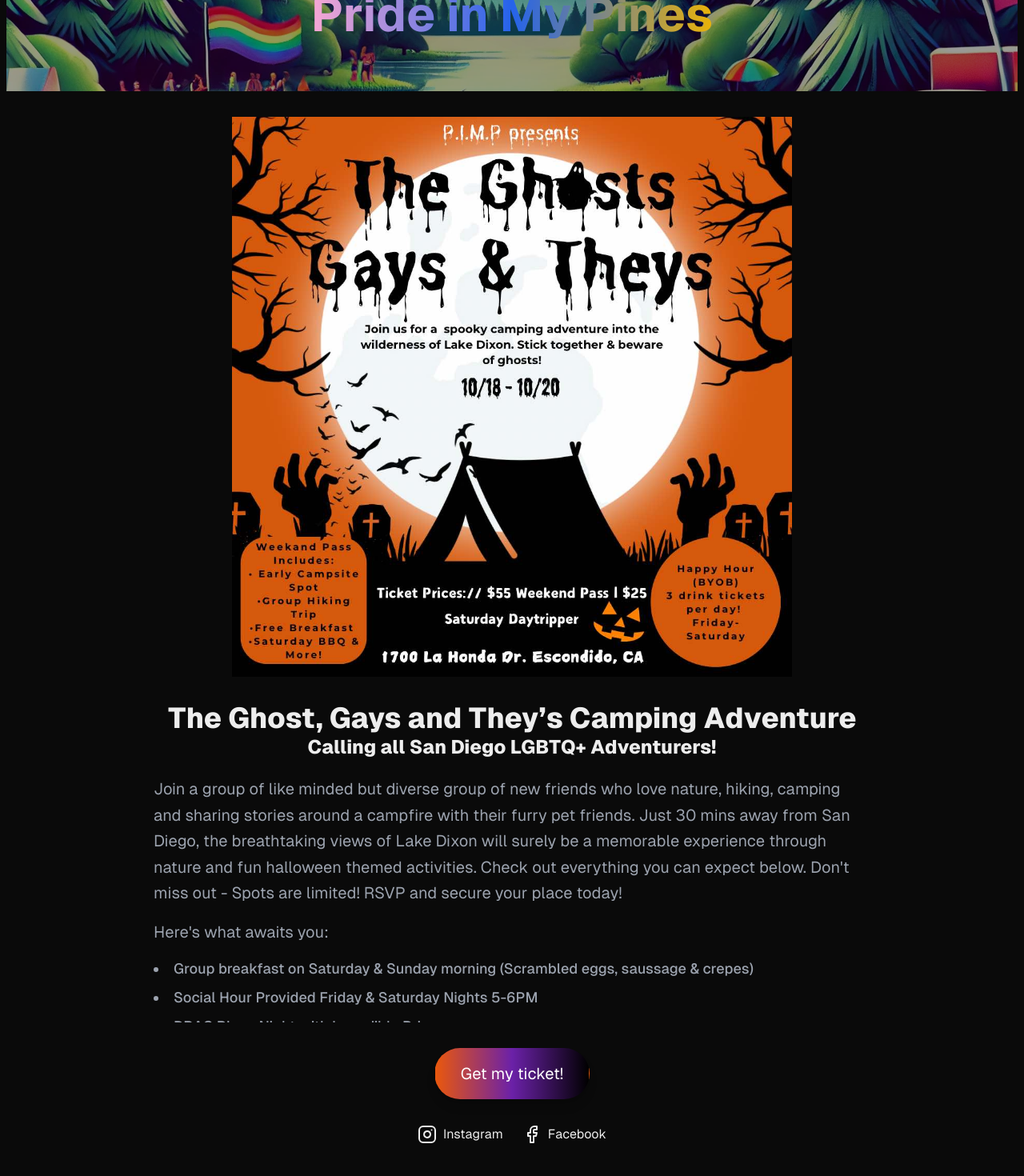
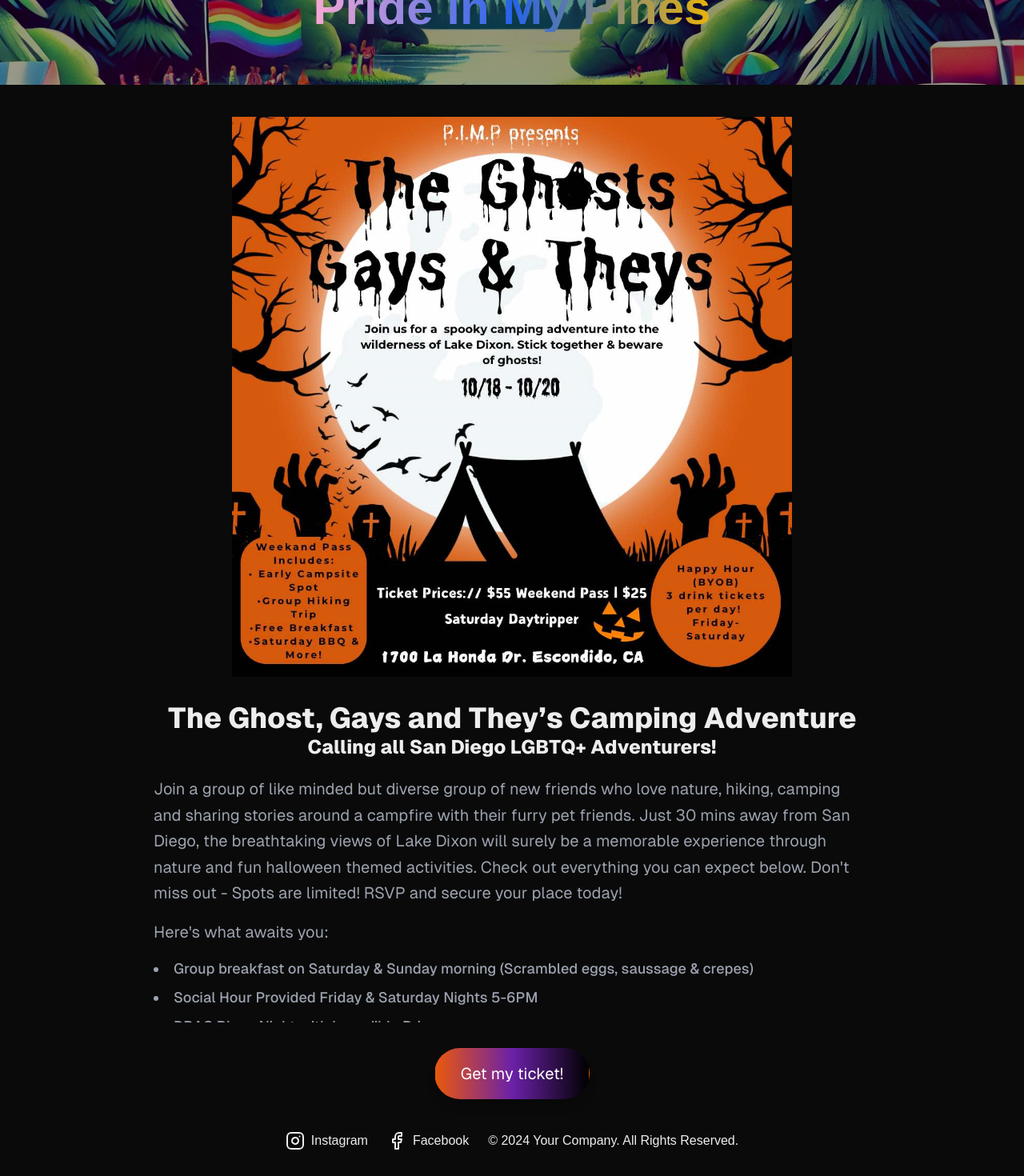
Before and after one commit to lexfm/pride-in-my-pines, a Next.js app: page / in a window 1280 px wide. Shown: the part 86-1556 px from the top of the page at 80% size. After the commit the page ends 1524 px from the top, so only its background shows below. Built offline with nearby package versions, Linux system fonts and the light colour scheme.

Commit message:
Reshaping pages layout

```diff
--- /dev/null
+++ b/app/components/footer.tsx
@@ -0,0 +1,32 @@
+// components/Footer.tsx
+import { Facebook, Instagram } from 'lucide-react'
+
+const Footer = () => {
+    return (
+        <footer className="row-start-3 flex gap-6 flex-wrap items-center justify-center">
+
+            <a
+                className="flex items-center gap-2 hover:underline hover:underline-offset-4"
+                href="https://www.instagram.com/prideinmypines/"
+                target="_blank"
+                rel="noopener noreferrer"
+            >
+                <Instagram />
+                Instagram
+            </a>
+            <a
+                className="flex items-center gap-2 hover:underline hover:underline-offset-4"
+                href="https://www.facebook.com/prideinmypines"
+                target="_blank"
+                rel="noopener noreferrer"
+            >
+                <Facebook />
+                Facebook
+            </a>
+            <p>© 2024 Your Company. All Rights Reserved.</p>
+
+        </footer>
+    );
+};
+
+export default Footer;
--- /dev/null
+++ b/app/components/header.tsx
@@ -0,0 +1,13 @@
+// components/Header.tsx
+const Header = () => {
+    return (
+        <header className="relative flex items-center justify-center  min-h-48 max-h-48 md:max-h-64 lg:max-h-32 pimp-bg overflow-hidden">
+        <div className="absolute inset-0 bg-black bg-opacity-40"></div> {/* Slight overlay */}
+        <h1 className="relative text-4xl sm:text-5xl md:text-6xl font-bold text-transparent bg-clip-text bg-gradient-to-r from-pink-300 via-blue-600 to-yellow-500 drop-shadow-2xl text-center">
+          Pride in My Pines
+        </h1>
+      </header>
+    );
+  };
+
+  export default Header;
--- a/app/layout.tsx
+++ b/app/layout.tsx
@@ -1,6 +1,8 @@
 import type { Metadata } from "next";
 import localFont from "next/font/local";
 import "./globals.css";
+import Header from "./components/header";
+import Footer from "./components/footer";
 
 const geistSans = localFont({
   src: "./fonts/GeistVF.woff",
@@ -28,7 +30,9 @@ export default function RootLayout({
       <body
         className={`${geistSans.variable} ${geistMono.variable} antialiased`}
       >
+        <Header/>
         {children}
+        <Footer/>
       </body>
     </html>
   );
--- a/app/page.tsx
+++ b/app/page.tsx
@@ -2,7 +2,7 @@
 /* eslint-disable @typescript-eslint/no-explicit-any */
 
 import Image from "next/image";
-import { Facebook, Instagram } from 'lucide-react'
+import Link from 'next/link';
 
 declare global {
   namespace JSX {
@@ -18,12 +18,7 @@ export default function Home() {
       <script async
         src="https://js.stripe.com/v3/buy-button.js">
       </script>
-      <header className="relative flex items-center justify-center  min-h-48 max-h-48 md:max-h-64 lg:max-h-32 pimp-bg overflow-hidden">
-        <div className="absolute inset-0 bg-black bg-opacity-40"></div> {/* Slight overlay */}
-        <h1 className="relative text-4xl sm:text-5xl md:text-6xl font-bold text-transparent bg-clip-text bg-gradient-to-r from-pink-300 via-blue-600 to-yellow-500 drop-shadow-2xl text-center">
-          Pride in My Pines
-        </h1>
-      </header>
+
       <main className="flex flex-col gap-8 row-start-2 items-center items-start">
 
 
@@ -110,11 +105,6 @@ export default function Home() {
                 <b>Need camping gear? </b> We have a network of generous campers willing to share! Just DM us to connect.
               </p>
 
-              <p>
-                <b>NThis is your chance to escape the ordinary and embrace an extraordinary adventure. RSVP now and secure your spot!
-                </b>
-              </p>
-
               <p><b>This is your chance to escape the ordinary and embrace an extraordinary adventure. RSVP now and secure your spot!</b></p>
               <p><b>Ghost Gays and Days - Hosted by P.I.M.P - Pride In My Pines</b></p>
               <p>ADD to we travel if possible the following</p>
@@ -126,45 +116,23 @@ export default function Home() {
           </div>
         </section>
         <div className="flex gap-6 items-center justify-center flex-wrap">
-          <a
+          <Link
             className="rounded-full border border-solid border-transparent transition-colors flex items-center justify-center
                bg-gradient-to-r from-orange-600 via-purple-800 to-black
                text-white dark:text-orange-500
                gap-2 hover:bg-gradient-to-r hover:from-purple-800 hover:via-black hover:to-orange-600
                text-lg sm:text-xl h-14 sm:h-16 px-6 sm:px-8 shadow-lg
                dark:hover:text-purple-300 hover:scale-105 transform transition duration-300 ease-in-out"
-            href="/"
+            href="/tickets"
             target="_self"
             rel="noopener noreferrer"
           >
             Get my ticket!
-          </a>
+          </Link>
         </div>
 
 
       </main>
-      <footer className="row-start-3 flex gap-6 flex-wrap items-center justify-center">
-
-        <a
-          className="flex items-center gap-2 hover:underline hover:underline-offset-4"
-          href="https://www.instagram.com/prideinmypines/"
-          target="_blank"
-          rel="noopener noreferrer"
-        >
-          <Instagram />
-          Instagram
-        </a>
-        <a
-          className="flex items-center gap-2 hover:underline hover:underline-offset-4"
-          href="https://www.facebook.com/prideinmypines"
-          target="_blank"
-          rel="noopener noreferrer"
-        >
-          <Facebook />
-          Facebook
-        </a>
-
-      </footer>
     </div>
   );
 }
--- a/pages/started/index.tsx
+++ b/app/pages/tickets/index.tsx
@@ -1,11 +1,11 @@
 import Link from "next/link";
-import styles from "./page.module.css";
+// import styles from "./page.module.css";
 
-export default function Started() {
+export default function Tickets() {
   return (
-    <main className={styles.main}>
+    <main className="tickets-section">
       <div>
-        Some page to get started Ja
+        Tickets go here
       </div>
       <Link passHref href="/">
         <button>Home</button>
```
Also changed, not shown: app/pages/tickets/page.module.css (renamed from pages/started/page.module.css).
